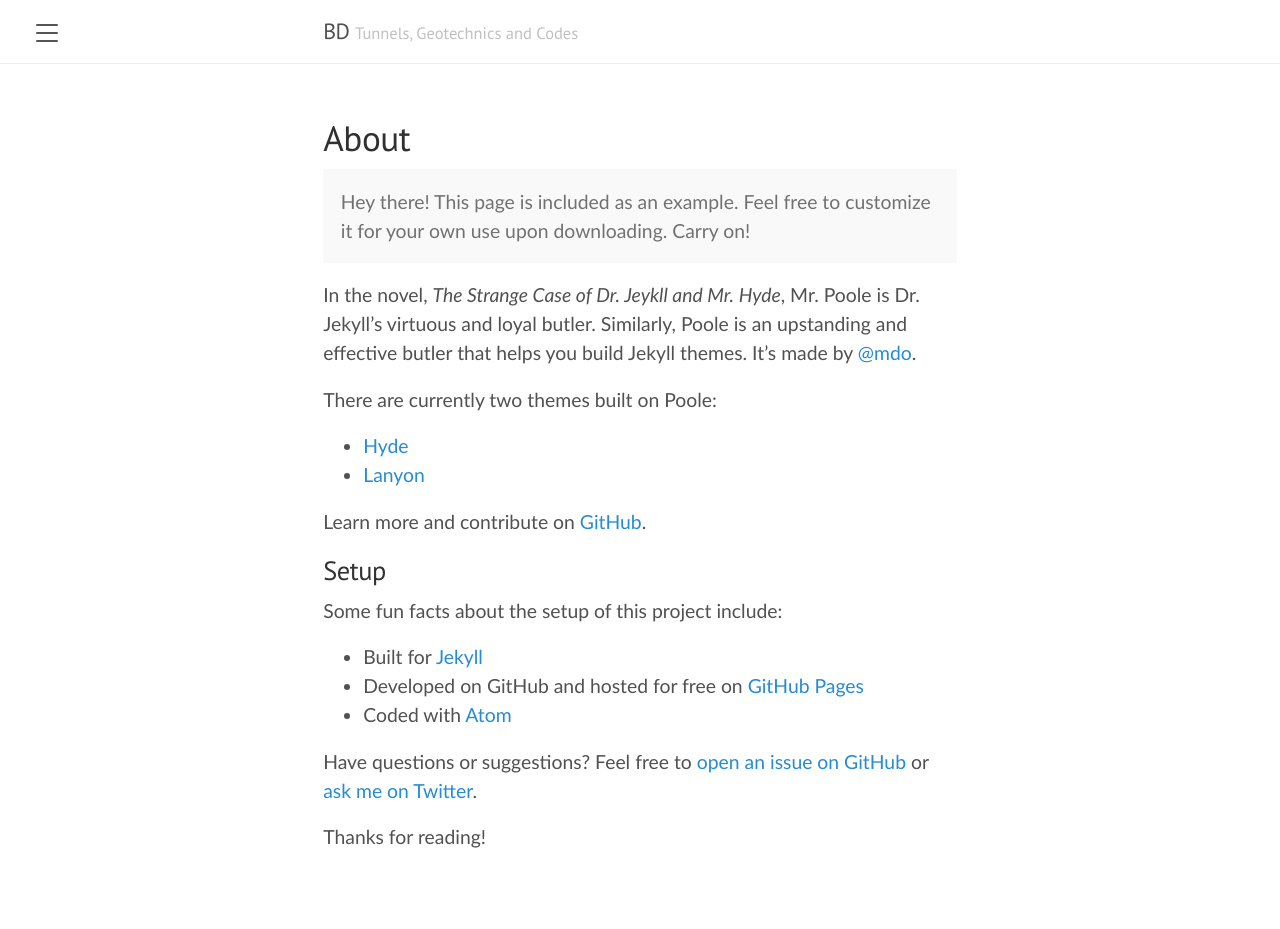
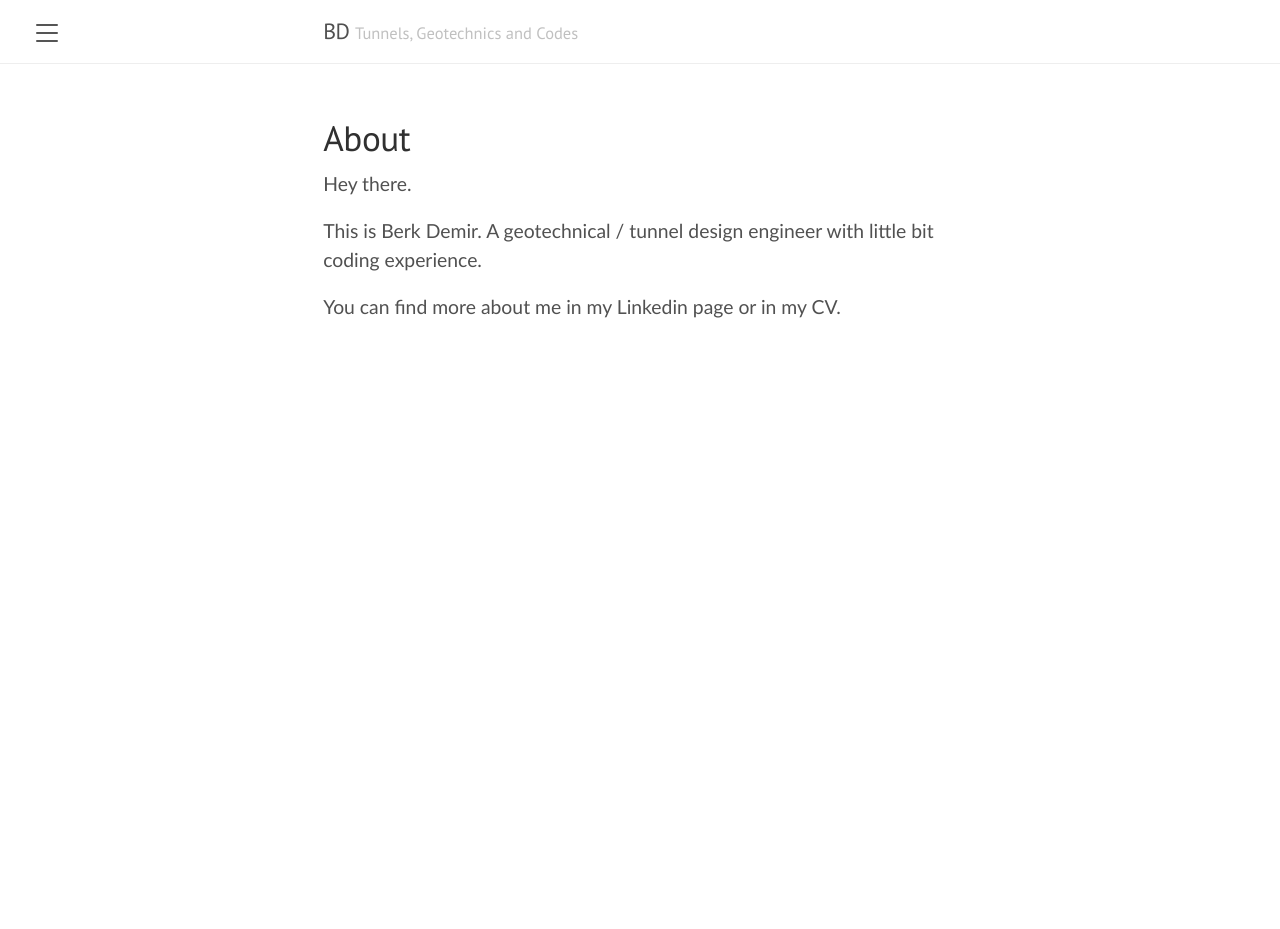
Before and after one commit to hdoer/berkdemir.github.io, a Jekyll site: the page built from about.md, in a window 1280 px wide. Built offline with Jekyll 4.4.1, drawn with Linux system fonts in a browser that asks for light colours; after the commit the page ends 900 px from its top, so only the background shows below that.

Commit message:
Update about.md

```diff
--- a/about.md
+++ b/about.md
@@ -3,27 +3,8 @@ layout: page
 title: About
 ---
 
-<p class="message">
-  Hey there! This page is included as an example. Feel free to customize it for your own use upon downloading. Carry on!
-</p>
+Hey there.
 
-In the novel, *The Strange Case of Dr. Jeykll and Mr. Hyde*, Mr. Poole is Dr. Jekyll's virtuous and loyal butler. Similarly, Poole is an upstanding and effective butler that helps you build Jekyll themes. It's made by [@mdo](https://twitter.com/mdo).
+This is Berk Demir. A geotechnical / tunnel design engineer with little bit coding experience.
 
-There are currently two themes built on Poole:
-
-* [Hyde](http://hyde.getpoole.com)
-* [Lanyon](http://lanyon.getpoole.com)
-
-Learn more and contribute on [GitHub](https://github.com/poole).
-
-## Setup
-
-Some fun facts about the setup of this project include:
-
-* Built for [Jekyll](https://jekyllrb.com)
-* Developed on GitHub and hosted for free on [GitHub Pages](https://pages.github.com)
-* Coded with [Atom](https://atom.io)
-
-Have questions or suggestions? Feel free to [open an issue on GitHub](https://github.com/poole/issues/new) or [ask me on Twitter](https://twitter.com/mdo).
-
-Thanks for reading!
+You can find more about me in my Linkedin page or in my CV.
```
